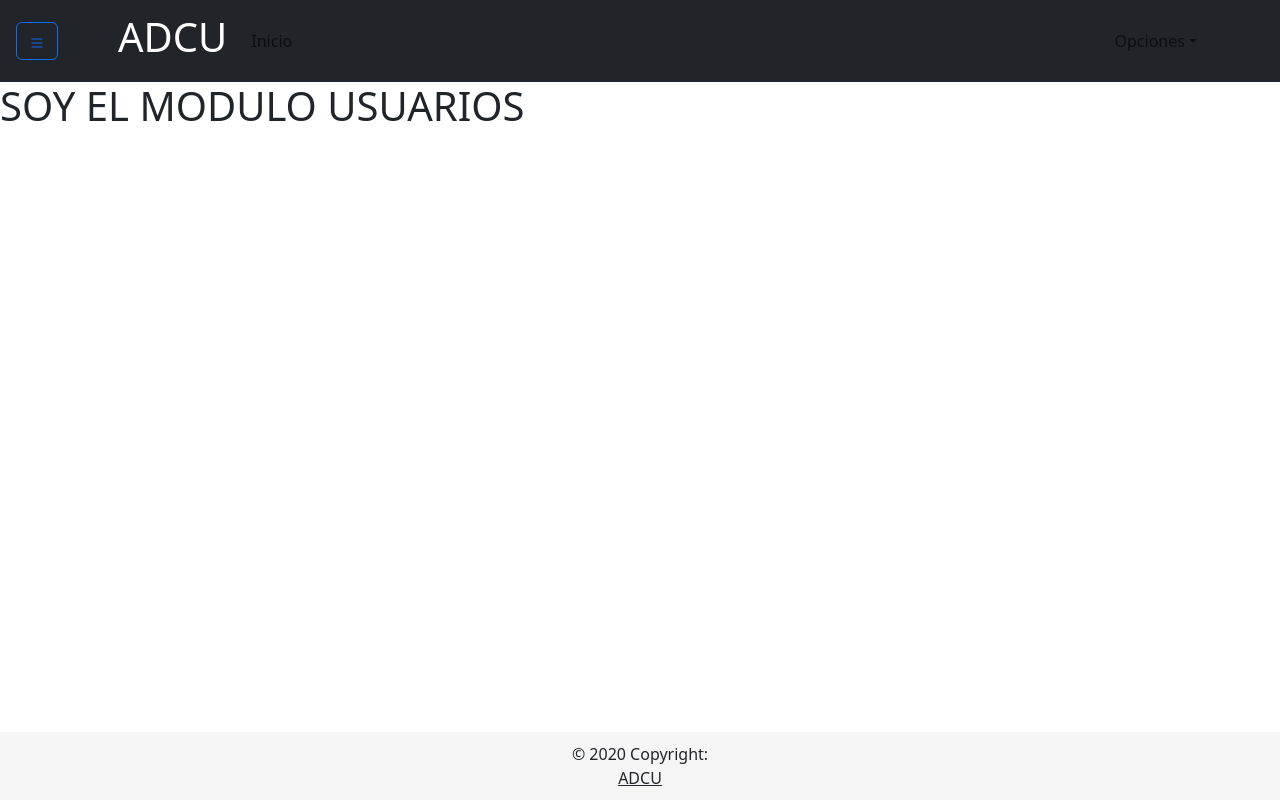
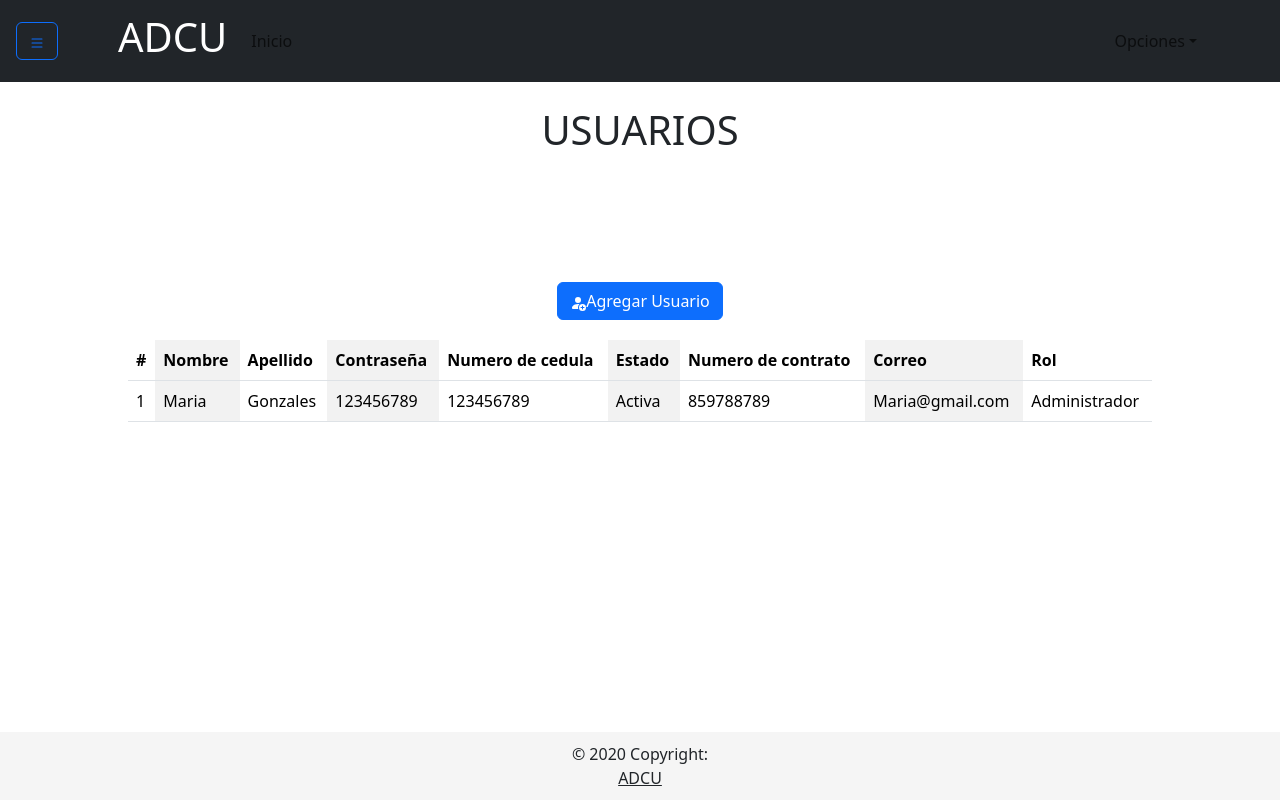
Before and after one commit to Josesitobb/ADCU_WEB_SAPO_HP, a React (Create React App) app: page /AdminUsuarios in a window 1280 px wide. Built offline with nearby package versions, Linux system fonts and the light colour scheme.

Commit message:
Formulario de usuarios agregado

```diff
--- /dev/null
+++ b/src/components/Molda_Admin.jsx
@@ -0,0 +1,98 @@
+import { useState } from 'react';
+import Button from 'react-bootstrap/Button';
+import Form from 'react-bootstrap/Form';
+import Modal from 'react-bootstrap/Modal';
+
+
+export default function Molda_Admin(props) {
+    const [show, setShow] = useState(false);
+
+    const handleClose = () => setShow(false);
+    const handleShow = () => setShow(true);
+
+    return (
+        <>
+
+            <Button variant="primary" onClick={handleShow} style={{ marginLeft: '80     %' }}>
+               {props.Icono}
+                {props.NombreBoton}
+            </Button>
+
+            <Modal show={show} onHide={handleClose}>
+                <Modal.Header closeButton>
+                    <Modal.Title> {props.NombreBoton}</Modal.Title>
+                </Modal.Header>
+                <Modal.Body>
+                    <Form>
+                        <Form.Group className="mb-3" controlId="exampleForm.ControlInput1">
+
+
+                            <Form.Label>Nombre</Form.Label>
+                            <Form.Control
+                                type="text"
+                                placeholder="Ingrese un nombre"
+                                autoFocus
+                            />
+                            <Form.Label>Apellido</Form.Label>
+                            <Form.Control
+                                type="text"
+                                placeholder="Ingrese un apellido"
+                                autoFocus
+                            />
+                            <Form.Label>Contraseña</Form.Label>
+                            <Form.Control
+                                type="password"
+                                placeholder="name@example.com"
+                                autoFocus
+                            />
+                            <Form.Label>Numero de cedula</Form.Label>
+                            <Form.Control
+                                type="number"
+                                placeholder="name@example.com"
+                                autoFocus
+                            />
+                            <Form.Label>Estado</Form.Label>
+                            <Form.Control
+                                type="text"
+                                placeholder="ACTIVO"
+                                autoFocus
+                                disabled
+                            />
+                            <Form.Label>Numero de contrato</Form.Label>
+                            <Form.Control
+                                type="number"
+                                placeholder="Ejemplo:789852"
+                                autoFocus
+                            />
+                            <Form.Label>Correo</Form.Label>
+                            <Form.Control
+                                type="email"
+                                placeholder="ejemplo@example.com"
+                                autoFocus
+                            />
+                            <Form.Label>Rol</Form.Label>
+                            <Form.Select aria-label="Seleccionar Rol">
+                                <option value="admin">Administrador</option>
+                                <option value="user">Usuario</option>
+                            </Form.Select>
+
+                        </Form.Group>
+
+
+
+
+
+                    </Form>
+                </Modal.Body>
+                <Modal.Footer>
+                    <Button variant="secondary" onClick={handleClose}>
+                        Cerrar
+                    </Button>
+                    <Button variant="primary" onClick={handleClose}>
+                        Guardar
+                    </Button>
+                </Modal.Footer>
+            </Modal>
+        </>
+    );
+}
--- a/src/pages/View_Admin/usuarios.jsx
+++ b/src/pages/View_Admin/usuarios.jsx
@@ -1,13 +1,73 @@
 import React from 'react';
 import Navbar_Admin from '../../components/Navbar_Admin';
 import Footer from '../../components/Footer';
+import Table from 'react-bootstrap/Table';
+import Molda_Admin from '../../components/Molda_Admin';
 
 export default function Usuarios() {
   return (
     <div>
-        <Navbar_Admin />
-      <h1>SOY EL MODULO USUARIOS</h1>
+      <Navbar_Admin/>
+      <h1 className="text-center my-4">USUARIOS</h1>
+
+      {/* Contenedor para mantener Molda_Admin encima de la tabla */}
+      <div style={containerStyle}>
+        <Molda_Admin
+        NombreBoton="Agregar Usuario"
+        Icono={
+          <svg xmlns="http://www.w3.org/2000/svg" width="16" height="20" fill="currentColor" className="bi bi-person-fill-add" viewBox="0 0 16 16">
+            <path d="M12.5 16a3.5 3.5 0 1 0 0-7 3.5 3.5 0 0 0 0 7m.5-5v1h1a.5.5 0 0 1 0 1h-1v1a.5.5 0 0 1-1 0v-1h-1a.5.5 0 0 1 0-1h1v-1a.5.5 0 0 1 1 0m-2-6a3 3 0 1 1-6 0 3 3 0 0 1 6 0" />
+            <path d="M2 13c0 1 1 1 1 1h5.256A4.5 4.5 0 0 1 8 12.5a4.5 4.5 0 0 1 1.544-3.393Q8.844 9.002 8 9c-5 0-6 3-6 4" />
+          </svg>
+        }
+      />
+
+        <Table striped="columns" style={tableStyle}>
+          <thead>
+            <tr>
+              <th>#</th>
+              <th>Nombre</th>
+              <th>Apellido</th>
+              <th>Contraseña</th>
+              <th>Numero de cedula</th>
+              <th>Estado</th>
+              <th>Numero de contrato</th>
+              <th>Correo</th>
+              <th>Rol</th>
+            </tr>
+          </thead>
+          <tbody>
+            <tr>
+              <td>1</td>
+              <td>Maria</td>
+              <td>Gonzales</td>
+              <td>123456789</td>
+              <td>123456789</td>
+              <td>Activa</td>
+              <td>859788789</td>
+              <td>Maria@gmail.com</td>
+              <td>Administrador</td>
+            </tr>
+          </tbody>
+        </Table>
+      </div>
+
       <Footer />
     </div>
-  )
+  );
 }
+
+// Estilos
+const containerStyle = {
+  display: 'flex',
+  flexDirection: 'column', // Asegura que Molda_Admin esté encima de la tabla
+  alignItems: 'center', // Centra el contenido
+  width: '80%',
+  margin: 'auto',
+  marginTop: '10%',
+};
+
+const tableStyle = {
+  width: '100%', // La tabla ocupa todo el ancho del contenedor
+  marginTop: '20px', // Espacio entre Molda_Admin y la tabla
+};
```
